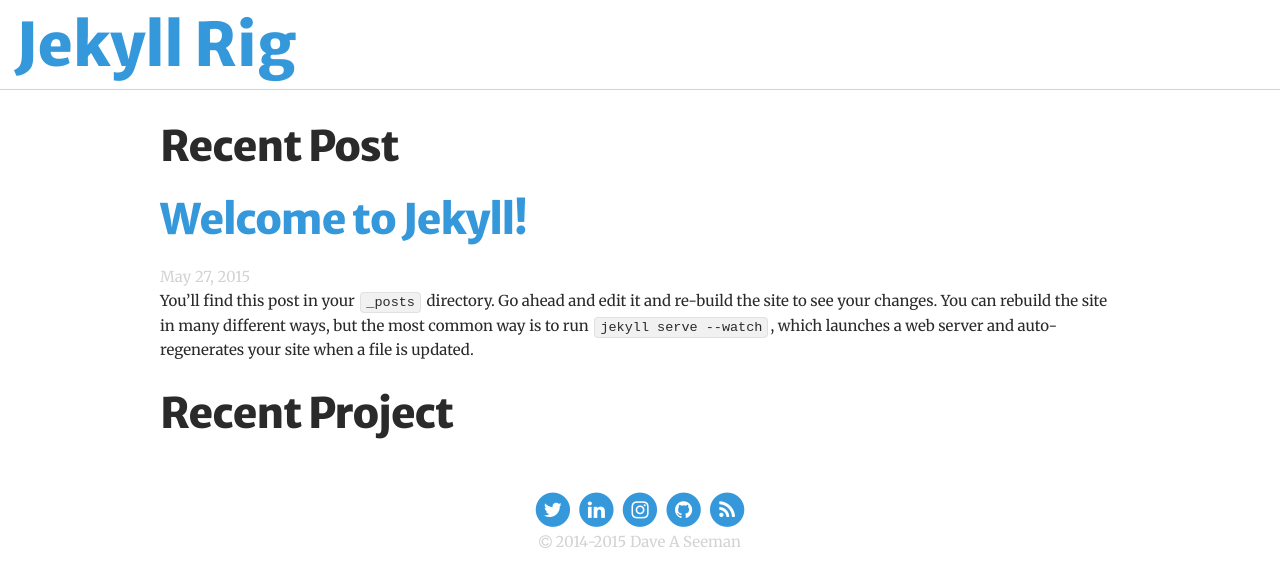
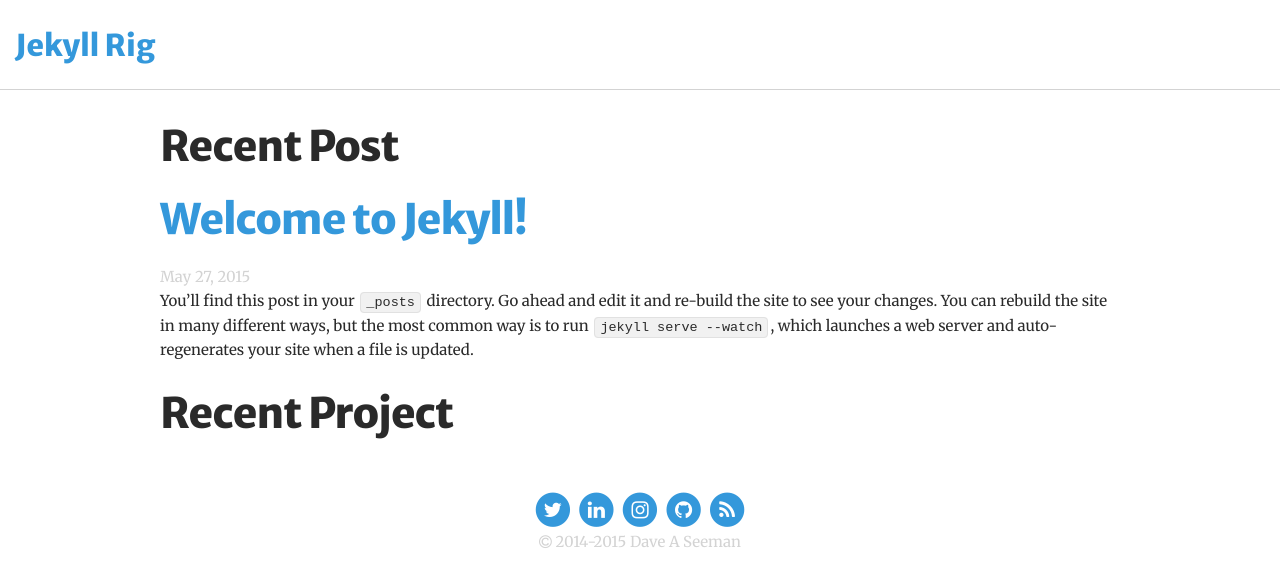
Before and after one commit to daveas/jekyll-template, a Jekyll site: the page built from index.html, in a window 1280 px wide. Shown: the top 587 px of the page. Built offline with Jekyll 4.4.1, drawn with Linux system fonts in a browser that asks for light colours; nearby versions of some CDN libraries.

Commit message:
Update _header.scss

```diff
--- a/_sass/_header.scss
+++ b/_sass/_header.scss
@@ -7,7 +7,7 @@
 }
 
 .site-title {
-  font-size: $spacing-unit*2;
+  font-size: $spacing-unit;
   line-height: $spacing-unit*3;
   max-width: 30%;
   float: left;
@@ -55,9 +55,8 @@
     position: relative;
     border: none;
     float: right;
-    margin-top: 20px;
-    margin-bottom: 20px;
     max-width: 70%;
+    line-height: $spacing-unit*3;
 
     .menu-icon {
       display: none;
```
